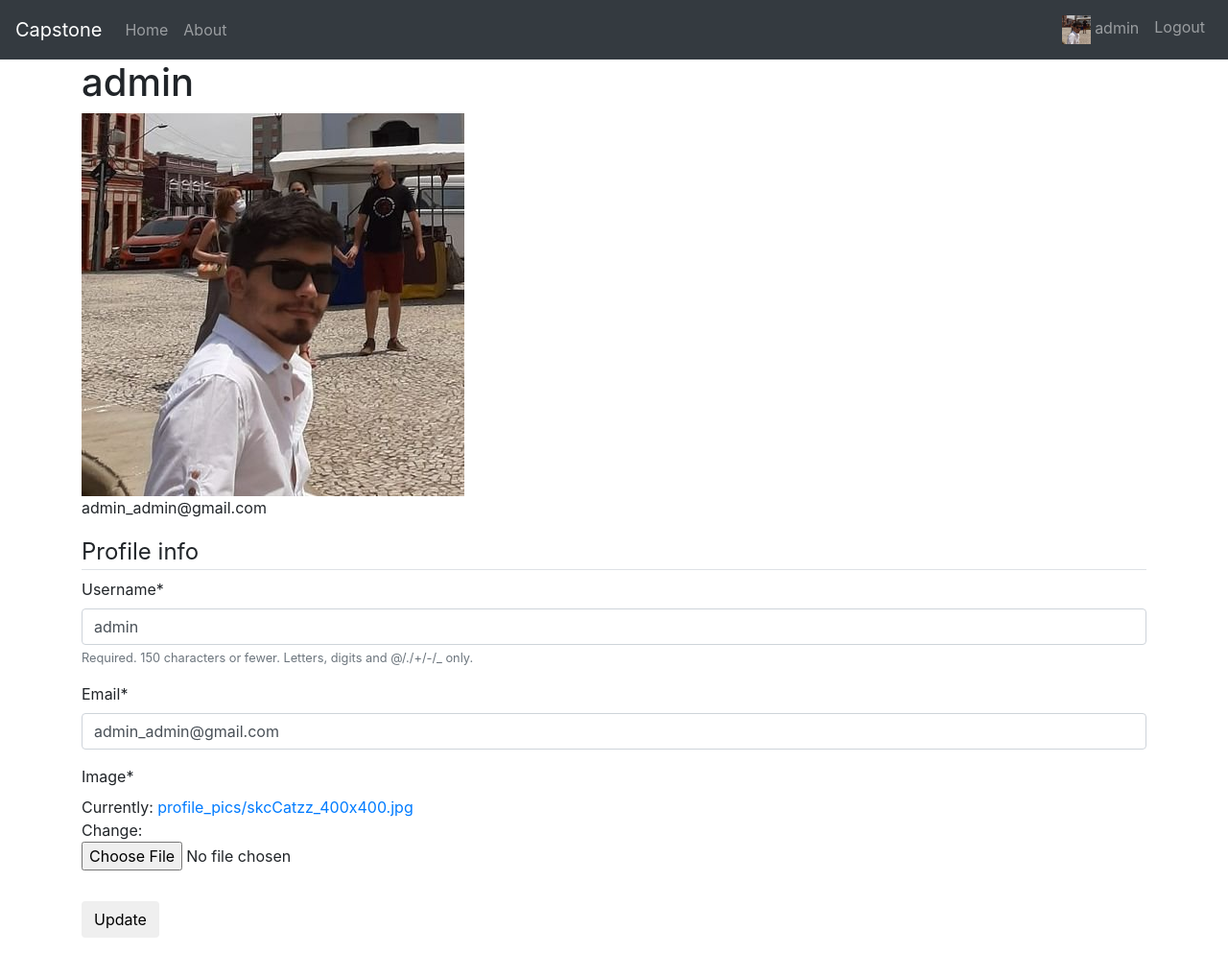
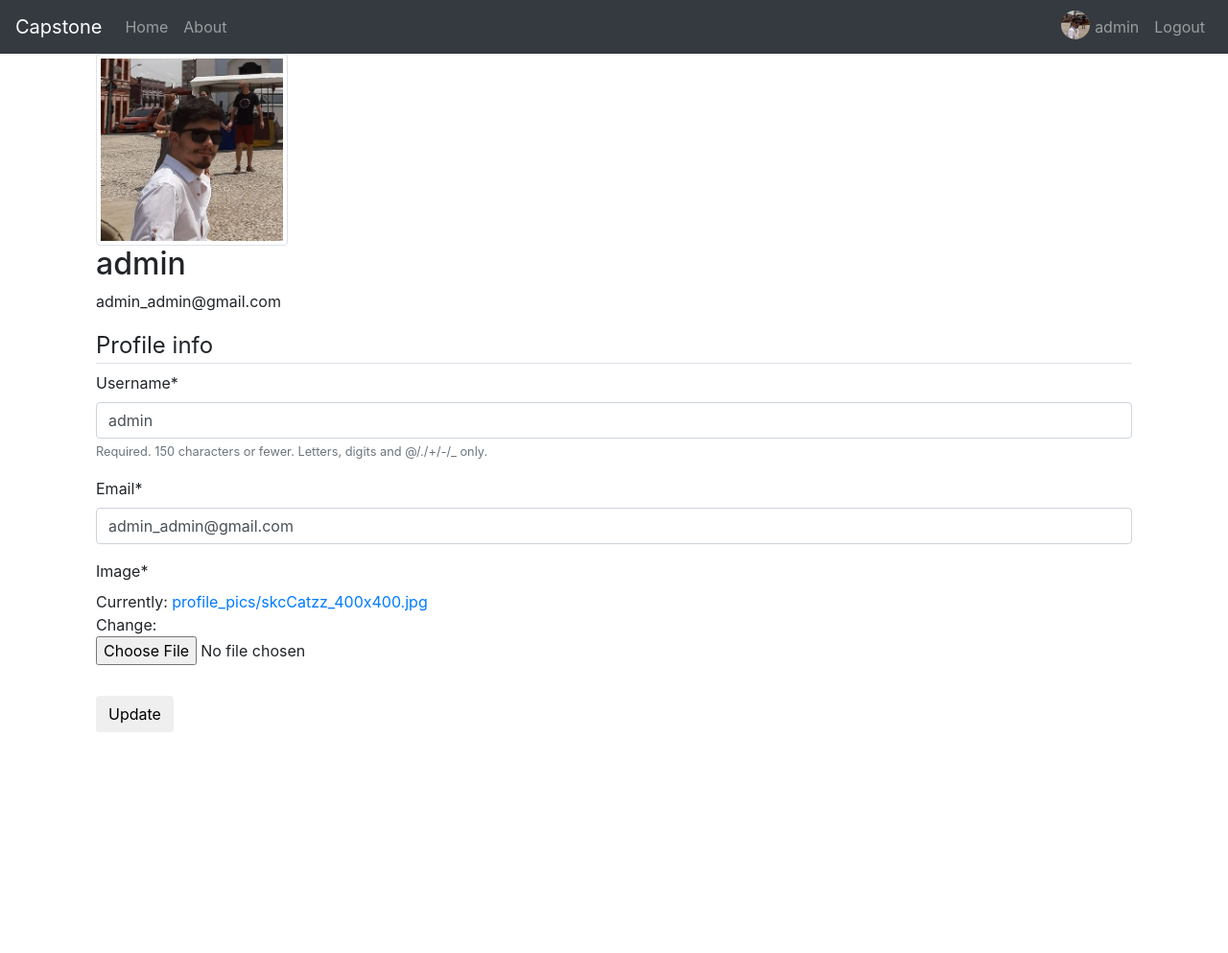
Before and after one commit to robsonvpires/Capstone, a Django app: page /profile/ in a window 1280 px wide. Shown: the whole page at 96% size. After the commit the page ends 763 px from the top, so only its background shows below. Run offline with Django 3.2, Linux system fonts and the light colour scheme; a user stored in the database is signed in; data comes from the database, SQL or seed files in the repository; both versions use the stored data as it was after the commit; some libraries are stand-ins or nearby versions.

Commit message:
up to date 0501

```diff
--- a/final_project/static/final_project/styles.css
+++ b/final_project/static/final_project/styles.css
@@ -2,9 +2,17 @@ body{
   background: red;
   color: blue;
 }
-.special-img {
+.navbar-img {
+  position: relative;
+  top: -5px;
+  float: left;
+  left: -5px;
   height: auto;
   width: auto;
   max-width: 30px;
   max-height: 30px;
 }
+.profile-pic{
+  max-width: 200px;
+  max-height: 200px;
+}
--- a/final_project/templates/final_project/layout.html
+++ b/final_project/templates/final_project/layout.html
@@ -27,7 +27,7 @@
             {%if user.is_authenticated %}
               <li class="nav-item">
                 <a class="nav-link" href='{% url "profile" %}'>
-                  <img src='{{user.profile.image.url}}' class="img-circle special-img">
+                  <img src='{{user.profile.image.url}}' class="rounded-circle navbar-img">
                   {{user.username}}
                 </a>
               </li>
--- a/users/templates/users/profile.html
+++ b/users/templates/users/profile.html
@@ -6,8 +6,9 @@
 {% endblock %}
 
     {% block content %}
-        <h1>{{user.username}}</h1>
-        <img src='{{ user.profile.image.url }}'>
+        <div class='container'>
+        <img class='img-thumbnail profile-pic' src='{{ user.profile.image.url }}'>
+        <h2>{{user.username}}</h2>
         <p>{{user.email}}</p>
 
         <form method='POST' enctype="multipart/form-data">
@@ -21,4 +22,5 @@
                 <button class='btn' type='submit'>Update</button>
             </div>
         </form>
+    </div>
     {% endblock %}
```
Also changed, not shown: users/templates/users/edit_profile.html (added, +12 -0 lines), db.sqlite3.
